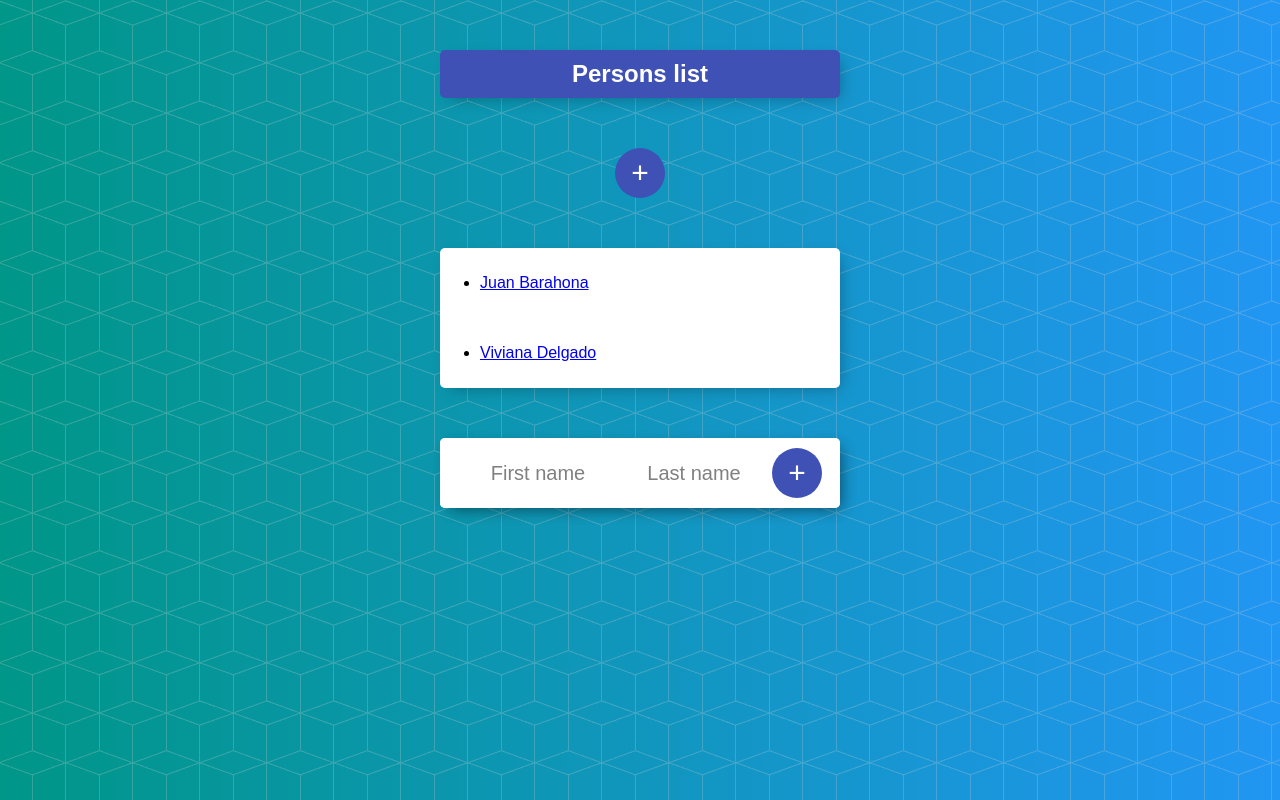
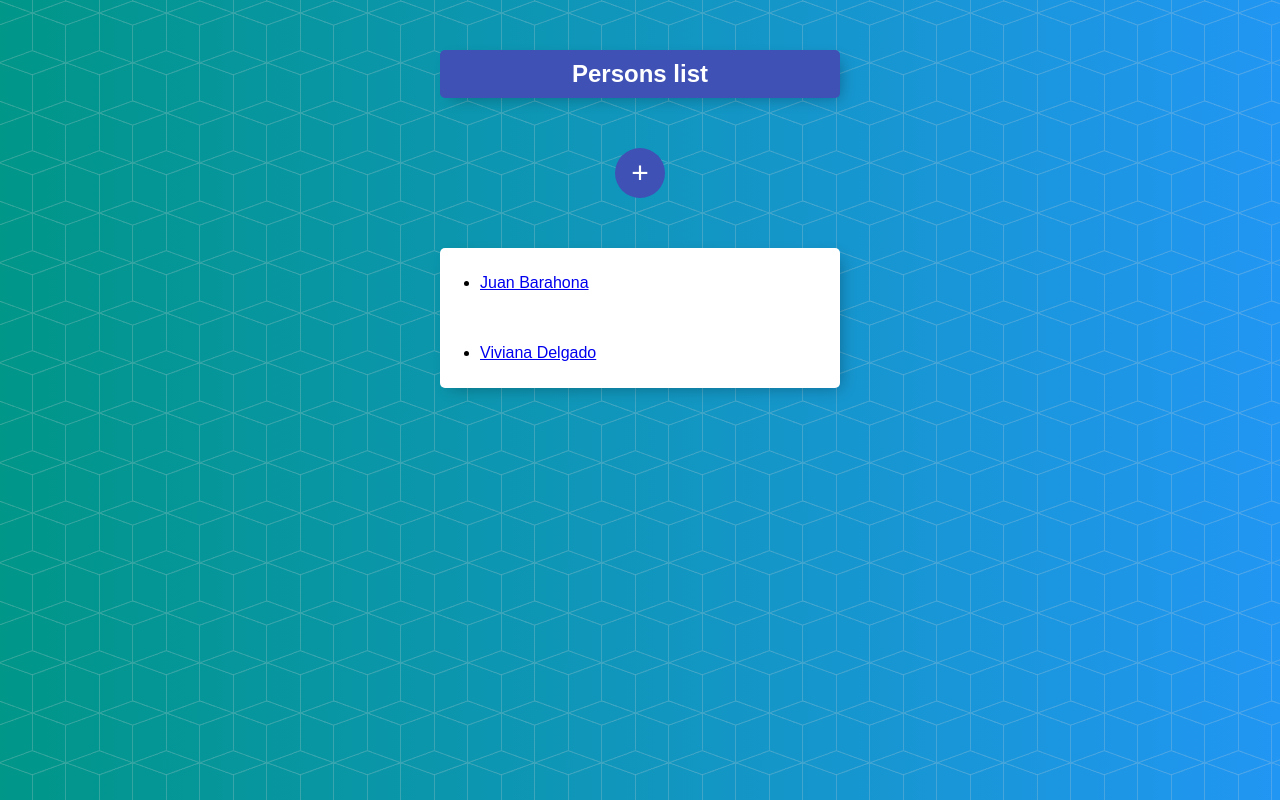
Before and after one commit to jfbarahonag/persons-list, an Angular app: page / in a window 1280 px wide. Shown: the top 800 px of the page. Built offline with nearby package versions, Linux system fonts and the light colour scheme.

Commit message:
children routes concept was implemented

```diff
--- a/src/app/persons/form/form.component.html
+++ b/src/app/persons/form/form.component.html
@@ -21,7 +21,7 @@
       type="submit"
       style="cursor: pointer; margin-right: 4px"
     >
-      +
+      <li class="fa fa-floppy-o"></li>
     </button>
     <button
       *ngIf="idx && this.editMode"
--- a/src/app/persons/persons.component.html
+++ b/src/app/persons/persons.component.html
@@ -10,7 +10,5 @@
     [pos]="idx + 1"
   />
 </section>
-<!-- person form -->
-<section class="box">
-  <app-form />
-</section>
+
+<router-outlet />
```
Also changed, not shown: src/app/app-routing.module.ts (+10 -8 lines).
